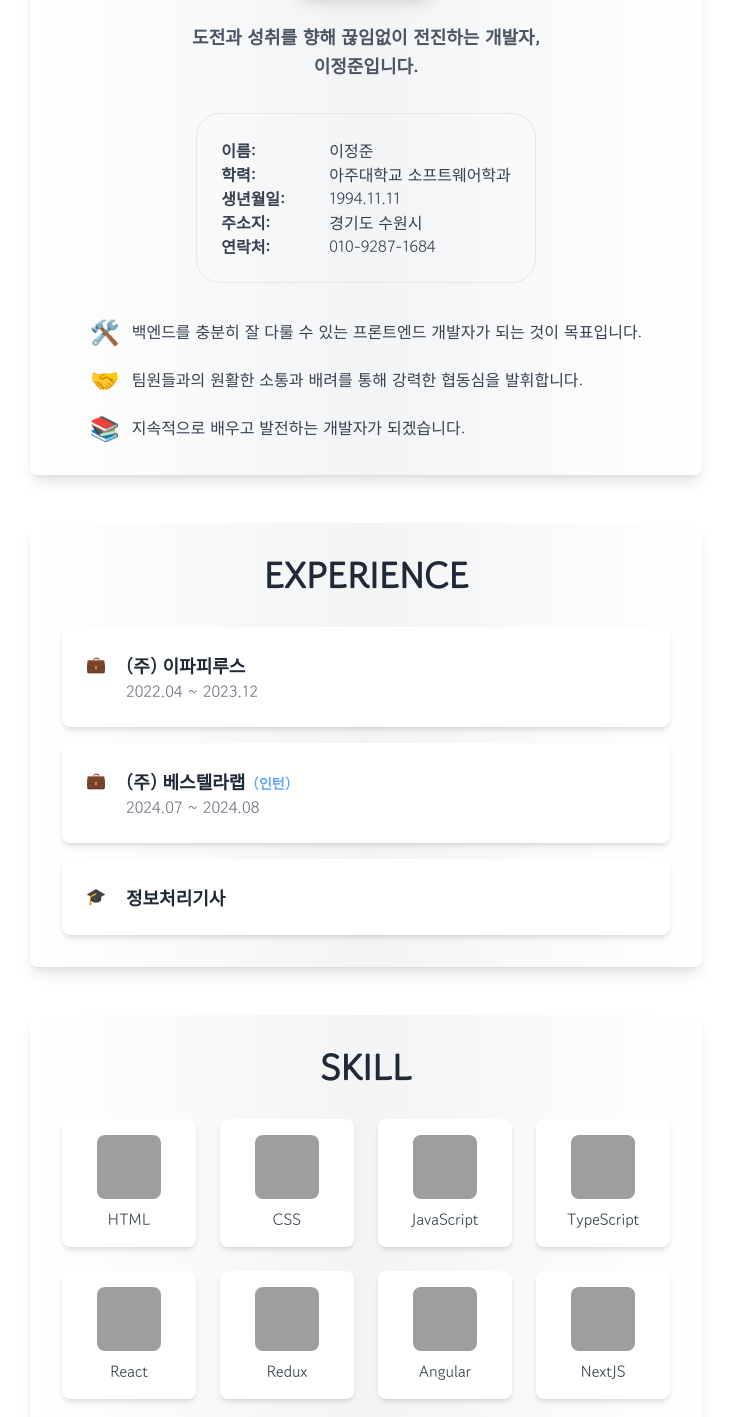
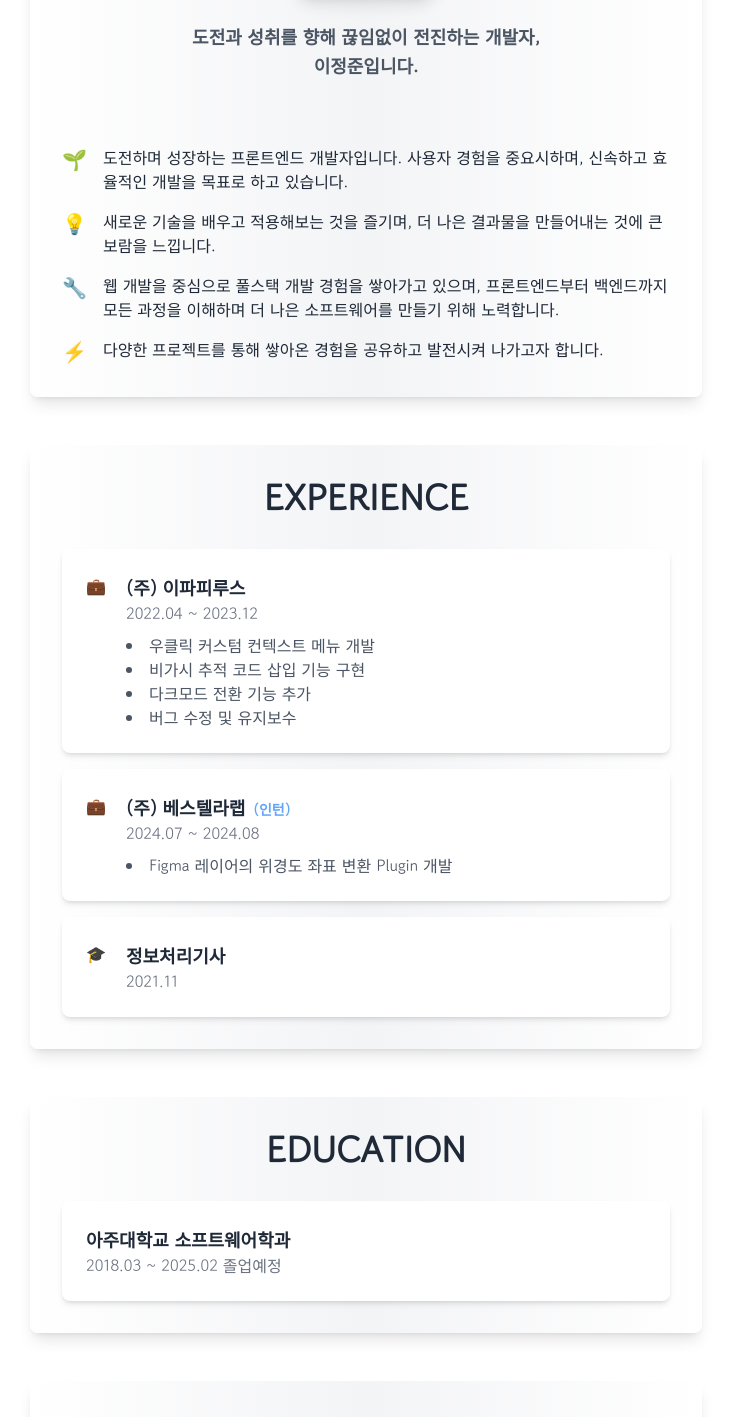
Before and after one commit to backbone94/next-portfolio, a Next.js app: page / in a window 1280 px wide. Shown: the part 384-1801 px from the top of the page, without its empty margins (274-1005 px from the left). Built offline with nearby package versions, Linux system fonts and the light colour scheme; grey boxes are pictures that could not be loaded; a web font is replaced by a local one.

Commit message:
feat: Education 섹션 추가 및 About, Contact, Experience 섹션 수정

```diff
--- a/app/components/About.tsx
+++ b/app/components/About.tsx
@@ -1,12 +1,6 @@
 import Image from 'next/image';
 
 export default function About() {
-  const aboutItems = [
-    { icon: '🛠️', text: '백엔드를 충분히 잘 다룰 수 있는 프론트엔드 개발자가 되는 것이 목표입니다.' },
-    { icon: '🤝', text: '팀원들과의 원활한 소통과 배려를 통해 강력한 협동심을 발휘합니다.' },
-    { icon: '📚', text: '지속적으로 배우고 발전하는 개발자가 되겠습니다.' }
-  ];
-
   return (
     <section
       id="about"
@@ -29,33 +23,40 @@ export default function About() {
             height={150}
           />
         </a>
-        <div className="text-center text-lg font-semibold mb-8 text-gray-600 leading-relaxed">
+        <div className="text-center text-lg font-semibold mb-16 text-gray-600 leading-relaxed">
           도전과 성취를 향해 끊임없이 전진하는 개발자,<br />이정준입니다.
         </div>
 
-        <div className="border border-gray-200 rounded-3xl p-6 mb-8">
-          <div className="grid grid-cols-[100px_1fr] gap-x-2 text-gray-700">
-            <p><strong>이름:</strong></p>
-            <p>이정준</p>
-            <p><strong>학력:</strong></p>
-            <p>아주대학교 소프트웨어학과</p>
-            <p><strong>생년월일:</strong></p>
-            <p>1994.11.11</p>
-            <p><strong>주소지:</strong></p>
-            <p>경기도 수원시</p>
-            <p><strong>연락처:</strong></p>
-            <p>010-9287-1684</p>
+        {/* Flex container to align icon and text in a row */}
+        <div className="space-y-4 w-full">
+          <div className="flex items-start">
+            <span className="mr-4 text-xl">🌱</span>
+            <p className="text-base text-gray-800 leading-normal">
+              도전하며 성장하는 프론트엔드 개발자입니다. 사용자 경험을 중요시하며, 신속하고 효율적인 개발을 목표로 하고 있습니다.
+            </p>
+          </div>
+
+          <div className="flex items-start">
+            <span className="mr-4 text-xl">💡</span>
+            <p className="text-base text-gray-800 leading-normal">
+              새로운 기술을 배우고 적용해보는 것을 즐기며, 더 나은 결과물을 만들어내는 것에 큰 보람을 느낍니다.
+            </p>
+          </div>
+
+          <div className="flex items-start">
+            <span className="mr-4 text-xl">🔧</span>
+            <p className="text-base text-gray-800 leading-normal">
+              웹 개발을 중심으로 풀스택 개발 경험을 쌓아가고 있으며, 프론트엔드부터 백엔드까지 모든 과정을 이해하며 더 나은 소프트웨어를 만들기 위해 노력합니다.
+            </p>
+          </div>
+
+          <div className="flex items-start">
+            <span className="mr-4 text-xl">⚡</span>
+            <p className="text-base text-gray-800 leading-normal">
+              다양한 프로젝트를 통해 쌓아온 경험을 공유하고 발전시켜 나가고자 합니다.
+            </p>
           </div>
         </div>
-
-        <ul className="text-left text-base font-normal space-y-4 list-none">
-          {aboutItems.map((item, index) => (
-            <li key={index} className="flex items-center group">
-              <span className="mr-3 text-2xl transition-transform duration-300 group-hover:scale-110">{item.icon}</span>
-              <span className="text-gray-700 group-hover:text-gray-900 transition-colors duration-300">{item.text}</span>
-            </li>
-          ))}
-        </ul>
       </div>
     </section>
   );
--- a/app/components/Contact.tsx
+++ b/app/components/Contact.tsx
@@ -12,7 +12,11 @@ export default function Contact() {
       <div className="flex justify-center">
         <div className="w-full md:w-2/3">
           <div className="flex items-center mb-8">
-            <Image width={24} height={24} src="/images/mail.png" alt="Mail" />
+            <span className="text-2xl">📞</span>
+            <span className="select-text ml-4 text-lg text-gray-700">010-9287-1684</span>
+          </div>
+          <div className="flex items-center mb-8">
+            <span className="text-2xl">✉️</span>
             <span className="select-text ml-4 text-lg text-gray-700">backbone94@naver.com</span>
           </div>
           <div className="flex items-center mb-8">
--- /dev/null
+++ b/app/components/Education.tsx
@@ -0,0 +1,16 @@
+export default function Education() {
+  return (
+    <section
+      id="education"
+      className="container mx-auto p-8 my-12 max-w-2xl bg-gradient-to-r from-white via-gray-100 to-white rounded-lg shadow-lg hover:shadow-xl transition-shadow duration-300"
+    >
+      <div className="text-center text-4xl font-extrabold mb-8 text-gray-800">EDUCATION</div>
+      <div className="flex flex-col items-center space-y-4">
+        <div className="bg-white p-6 rounded-lg shadow-md hover:shadow-lg transition-shadow duration-300 w-full">
+          <div className="text-lg font-bold text-gray-800">아주대학교 소프트웨어학과</div>
+          <div className="text-gray-500">2018.03 ~ 2025.02 졸업예정</div>
+        </div>
+      </div>
+    </section>
+  );
+}
--- a/app/components/Experience.tsx
+++ b/app/components/Experience.tsx
@@ -1,7 +1,30 @@
 export default function Experience() {
   const experiences = [
-    { company: '(주) 이파피루스', duration: '2022.04 ~ 2023.12', role: '정규직' },
-    { company: '(주) 베스텔라랩', duration: '2024.07 ~ 2024.08', role: '인턴' }
+    {
+      company: '(주) 이파피루스',
+      duration: '2022.04 ~ 2023.12',
+      role: '정규직',
+      tasks: [
+        '우클릭 커스텀 컨텍스트 메뉴 개발',
+        '비가시 추적 코드 삽입 기능 구현',
+        '다크모드 전환 기능 추가',
+        '버그 수정 및 유지보수'
+      ]
+    },
+    {
+      company: '(주) 베스텔라랩',
+      duration: '2024.07 ~ 2024.08',
+      role: '인턴',
+      tasks: [
+        'Figma 레이어의 위경도 좌표 변환 Plugin 개발'
+      ]
+    }
+  ];
+  const certifications = [
+    {
+      title: '정보처리기사',
+      issueDate: '2021.11'
+    }
   ];
 
   return (
@@ -22,17 +45,25 @@ export default function Experience() {
                 )}
               </div>
               <div className="text-gray-500">{experience.duration}</div>
+              <ul className="list-disc list-inside text-gray-600 mt-2">
+                {experience.tasks.map((task, taskIndex) => (
+                  <li key={taskIndex}>{task}</li>
+                ))}
+              </ul>
             </div>
           </div>
         ))}
-        <div className="flex items-start bg-white p-6 rounded-lg shadow-md hover:shadow-lg transition-shadow duration-300 w-full">
-          <span className="h-6 w-6 text-blue-400 mr-4">🎓</span>
-          <div>
-            <div className="text-lg font-bold text-gray-800">
-              정보처리기사
+        {certifications.map((certification, index) => (
+          <div key={index} className="flex items-start bg-white p-6 rounded-lg shadow-md hover:shadow-lg transition-shadow duration-300 w-full">
+            <span className="h-6 w-6 text-blue-400 mr-4">🎓</span>
+            <div>
+              <div className="text-lg font-bold text-gray-800">
+                {certification.title}
+              </div>
+              <div className="text-gray-500">{certification.issueDate}</div>
             </div>
           </div>
-        </div>
+        ))}
       </div>
     </section>
   );
--- a/app/components/Header.tsx
+++ b/app/components/Header.tsx
@@ -44,6 +44,7 @@ export default function Header() {
       <nav className="section hidden md:flex items-center space-x-4 font-cursive">
         <a href="#about" onClick={(e) => handleSmoothScroll(e, 'about')} className="cursor-pointer opacity-50 transition-opacity hover:opacity-100">ABOUT</a>
         <a href="#experience" onClick={(e) => handleSmoothScroll(e, 'experience')} className="cursor-pointer opacity-50 transition-opacity hover:opacity-100">EXPERIENCE</a>
+        <a href="#education" onClick={(e) => handleSmoothScroll(e, 'education')} className="cursor-pointer opacity-50 transition-opacity hover:opacity-100">EDUCATION</a>
         <a href="#skill" onClick={(e) => handleSmoothScroll(e, 'skill')} className="cursor-pointer opacity-50 transition-opacity hover:opacity-100">SKILL</a>
         <a href="#project" onClick={(e) => handleSmoothScroll(e, 'project')} className="cursor-pointer opacity-50 transition-opacity hover:opacity-100">PROJECT</a>
         <a href="#contact" onClick={(e) => handleSmoothScroll(e, 'contact')} className="cursor-pointer opacity-50 transition-opacity hover:opacity-100">CONTACT</a>
@@ -57,6 +58,7 @@ export default function Header() {
         <nav className="section absolute top-16 left-0 right-0 bg-white shadow-md flex flex-col items-center space-y-4 py-4 md:hidden">
           <a href="#about" onClick={(e) => handleSmoothScroll(e, 'about')} className="cursor-pointer opacity-50 transition-opacity hover:opacity-100">ABOUT</a>
           <a href="#experience" onClick={(e) => handleSmoothScroll(e, 'experience')} className="cursor-pointer opacity-50 transition-opacity hover:opacity-100">EXPERIENCE</a>
+          <a href="#education" onClick={(e) => handleSmoothScroll(e, 'education')} className="cursor-pointer opacity-50 transition-opacity hover:opacity-100">EDUCATION</a>
           <a href="#skill" onClick={(e) => handleSmoothScroll(e, 'skill')} className="cursor-pointer opacity-50 transition-opacity hover:opacity-100">SKILL</a>
           <a href="#project" onClick={(e) => handleSmoothScroll(e, 'project')} className="cursor-pointer opacity-50 transition-opacity hover:opacity-100">PROJECT</a>
           <a href="#contact" onClick={(e) => handleSmoothScroll(e, 'contact')} className="cursor-pointer opacity-50 transition-opacity hover:opacity-100">CONTACT</a>
--- a/app/page.tsx
+++ b/app/page.tsx
@@ -5,12 +5,14 @@ const Skill = dynamic(() => import('@/app/components/Skill'));
 const Project = dynamic(() => import('@/app/components/Project'));
 const Contact = dynamic(() => import('@/app/components/Contact'));
 const Experience = dynamic(() => import('@/app/components/Experience'));
+const Education = dynamic(() => import('@/app/components/Education'));
 
 export default function Home() {
   return (
     <main className="pt-16 md:pt-20">
       <About />
       <Experience />
+      <Education />
       <Skill />
       <Project />
       <Contact />
```
